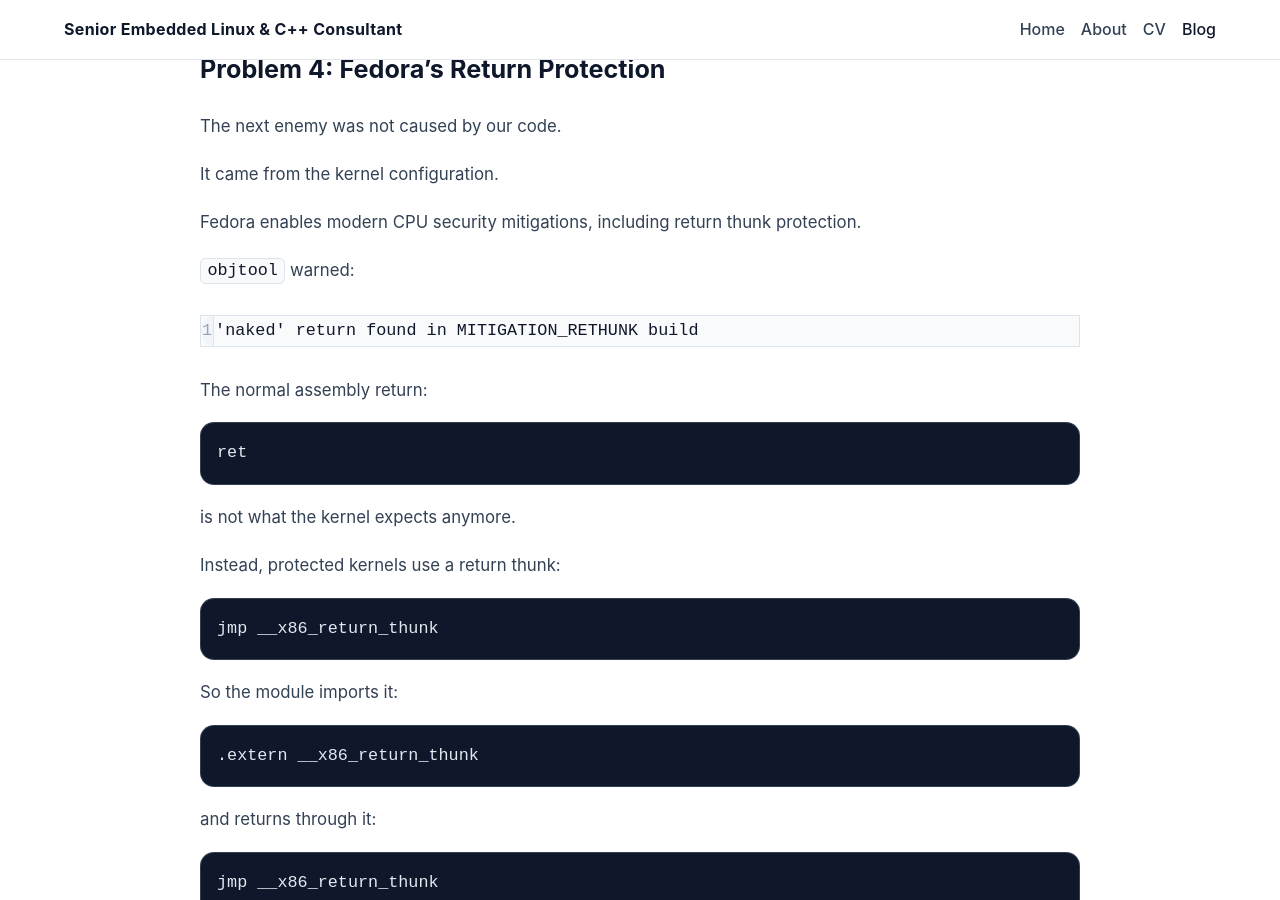
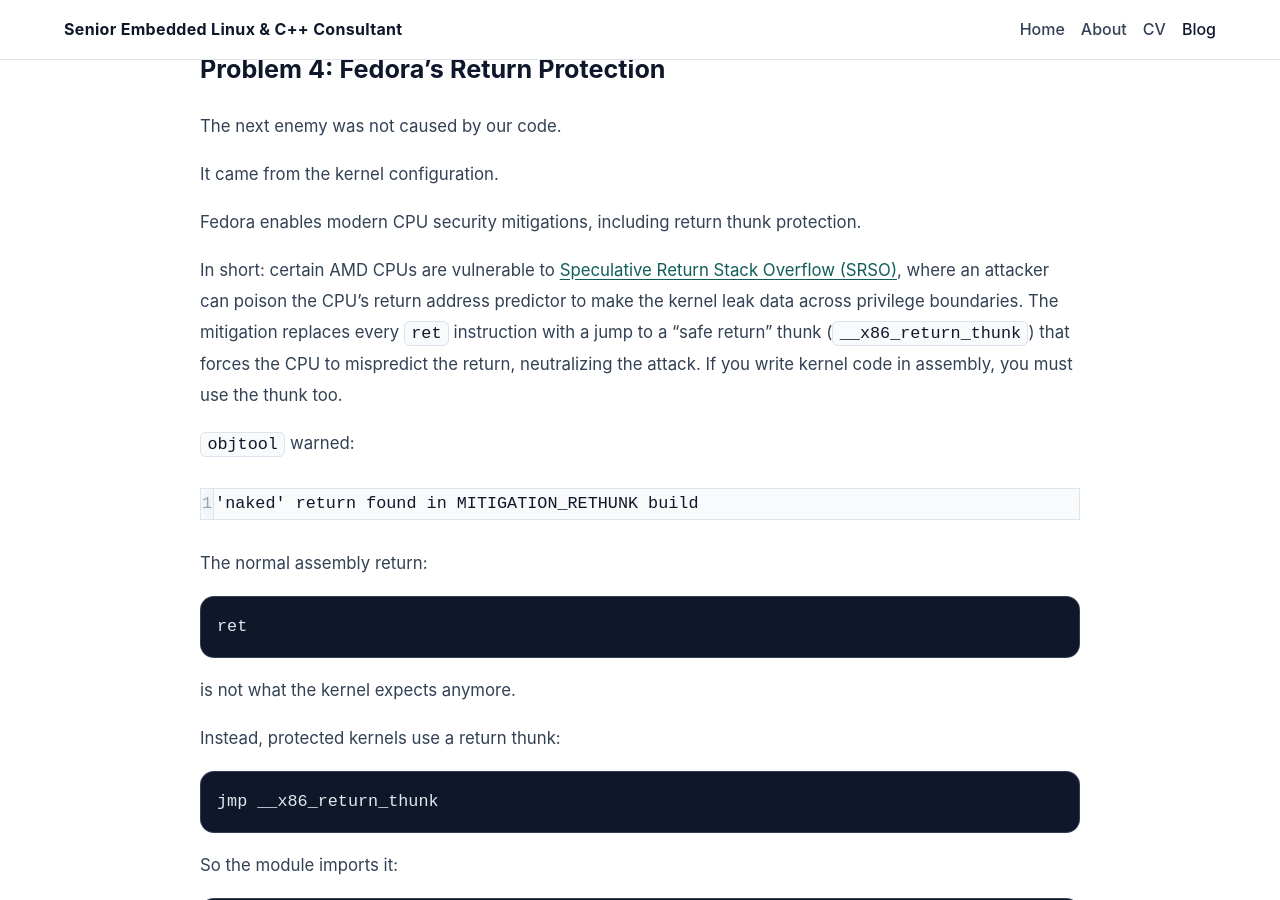
Before and after one commit to daniel-petrovic/daniel-petrovic.github.io, a Jekyll site: the page built from _posts/2026-07-28-building-linux-kernel-module-pure-x86-assembly.md, in a window 1280 px wide and 900 px high, scrolled down 6710 px. Built offline with Jekyll 4.4.1, drawn with Linux system fonts in a browser that asks for light colours.

Commit message:
Add explanation of return thunk protection with SRSO link

```diff
--- a/_posts/2026-07-28-building-linux-kernel-module-pure-x86-assembly.md
+++ b/_posts/2026-07-28-building-linux-kernel-module-pure-x86-assembly.md
@@ -252,6 +252,8 @@ The next enemy was not caused by our code.
 It came from the kernel configuration.
 
 Fedora enables modern CPU security mitigations, including return thunk protection.
+
+In short: certain AMD CPUs are vulnerable to [Speculative Return Stack Overflow (SRSO)](https://docs.kernel.org/admin-guide/hw-vuln/srso.html), where an attacker can poison the CPU's return address predictor to make the kernel leak data across privilege boundaries. The mitigation replaces every `ret` instruction with a jump to a "safe return" thunk (`__x86_return_thunk`) that forces the CPU to mispredict the return, neutralizing the attack. If you write kernel code in assembly, you must use the thunk too.
 
 `objtool` warned:
 
```
